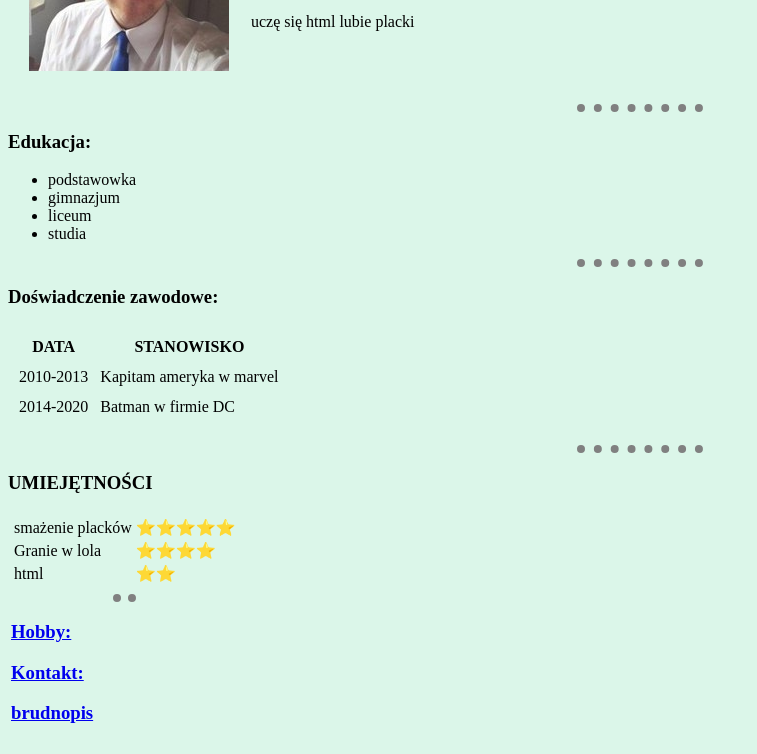
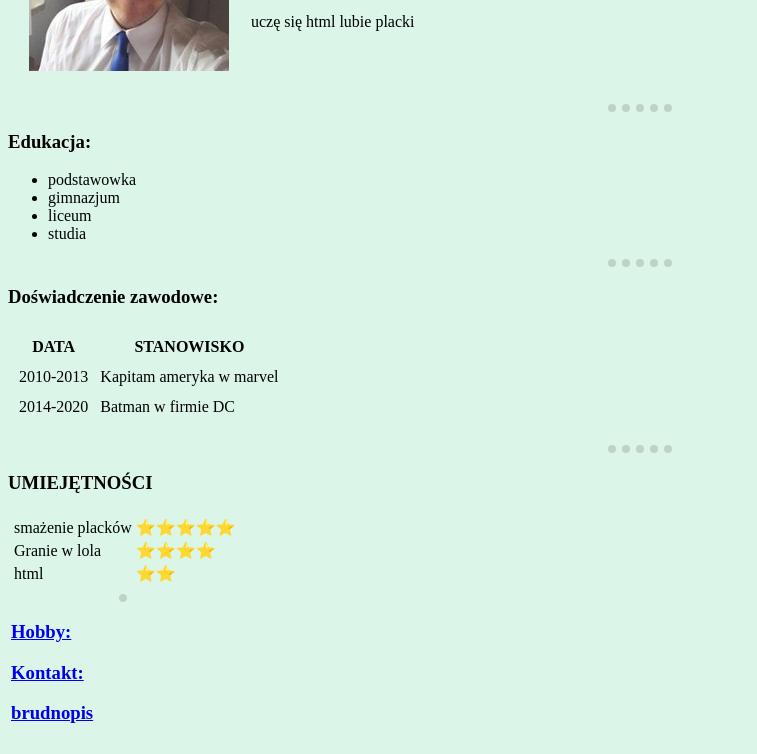
Before and after one commit to tile0107/cv, a plain HTML site: page index.html in a window 1280 px wide. Shown: the part 158-912 px from the top of the page, without its empty margins (0-757 px from the left). Drawn offline with Linux system fonts and the light colour scheme.

Commit message:
external css added

```diff
--- /dev/null
+++ b/css/styles.css
@@ -0,0 +1,13 @@
+body {
+  background-color: #dbf6e9;
+
+}
+
+hr {
+  border-style: none;
+  border-top-style: dotted;
+  border-color: grey;
+  border-width: 8px;
+  width: 5%;
+  opacity: 30%;
+  }
--- a/index.html
+++ b/index.html
@@ -4,20 +4,7 @@
 <head>
   <meta charset="utf-8">
   <title>☣Moja strona</title>
-  <style>
-    body {
-      background-color: #dbf6e9;
-    }
-
-    hr {
-      border-style: none;
-      border-top-style: dotted;
-      border-color: grey;
-      border-width: 8px;
-      width: 10%;
-      }
-  </style>
-
+  <link rel="stylesheet" href="/css/styles.css">
 </head>
 
 <body>
```
